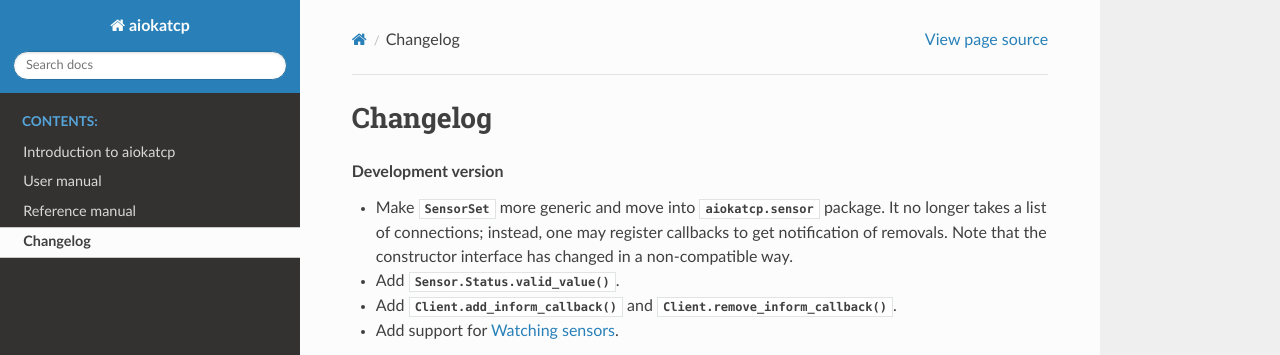
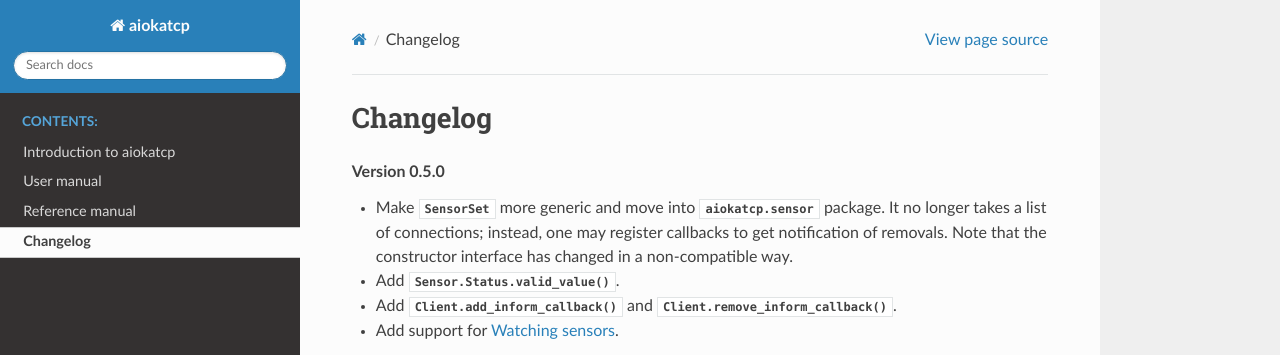
Before and after one commit to ska-sa/aiokatcp, a Sphinx documentation site: the page built from doc/changelog.rst, in a window 1280 px wide and 900 px high. Shown: the top 355 px of the window. Built offline with Sphinx 7.4.7 and the Read the Docs theme 2.0.0, drawn with Linux system fonts in a browser that asks for light colours; the version number could not be read and is left out.

Commit message:
Bump version to 0.5 for release

```diff
--- a/doc/changelog.rst
+++ b/doc/changelog.rst
@@ -1,7 +1,7 @@
 Changelog
 =========
 
-.. rubric:: Development version
+.. rubric:: Version 0.5.0
 
 - Make :class:`~.SensorSet` more generic and move into :mod:`aiokatcp.sensor`
   package. It no longer takes a list of connections; instead, one may register
```
